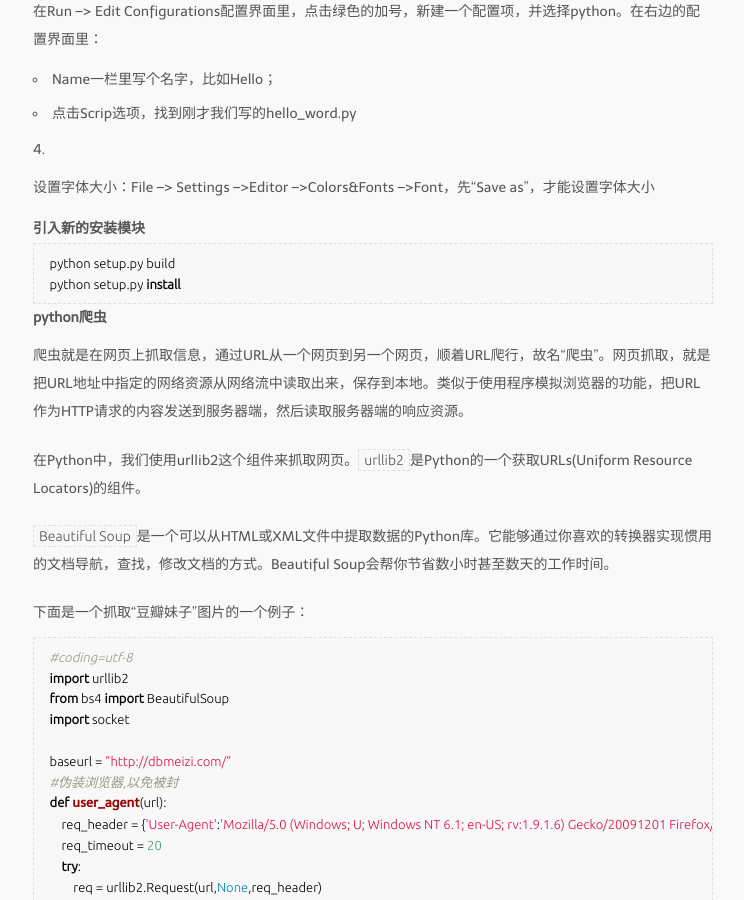
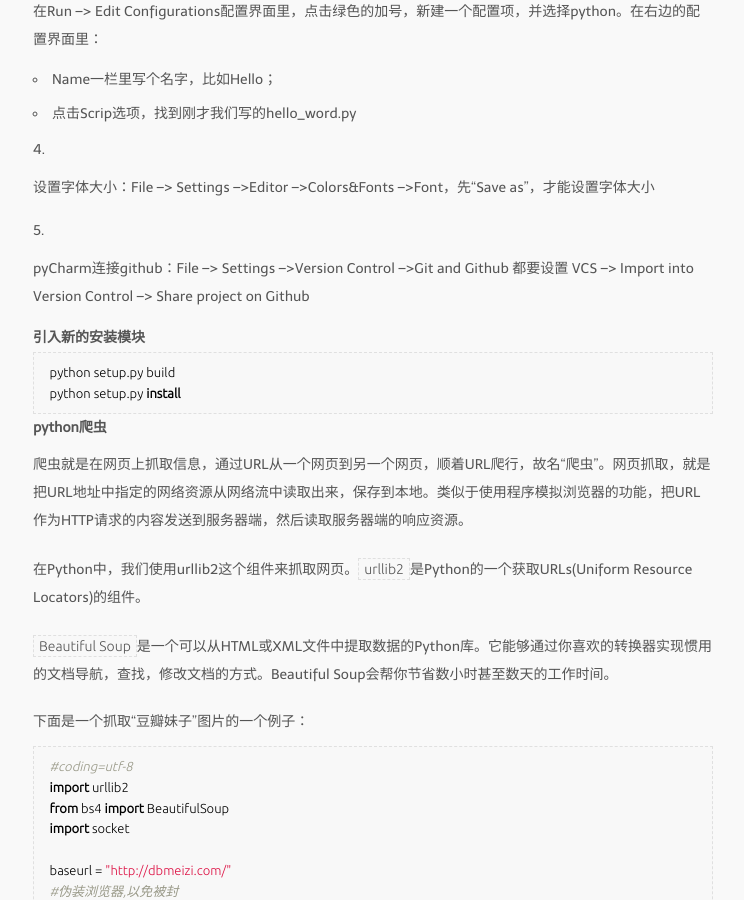
Before and after one commit to SinnerA/backup_oldBlog, a Jekyll site: the page built from _posts/2014-05-30-初识python.markdown, in a window 1280 px wide and 900 px high, scrolled down 560 px. Shown: the whole window, without its empty margins (267-1011 px from the left). Built offline with Jekyll 4.4.1, drawn with Linux system fonts in a browser that asks for light colours; Markdown is read by kramdown in place of the engine named in the settings.

Commit message:
Update 2014-05-30-初识python.markdown
pyCharm基本设置：pyCharm连接github

```diff
--- a/_posts/2014-05-30-初识python.markdown
+++ b/_posts/2014-05-30-初识python.markdown
@@ -24,6 +24,10 @@ tags:
     -  点击Scrip选项，找到刚才我们写的hello_word.py
 
 4.  设置字体大小：File --> Settings -->Editor -->Colors&Fonts -->Font，先“Save as”，才能设置字体大小
+
+5.  pyCharm连接github：File --> Settings -->Version Control -->Git and Github 都要设置
+                       VCS --> Import into Version Control --> Share project on Github
+
 
 
 #### 引入新的安装模块
```
